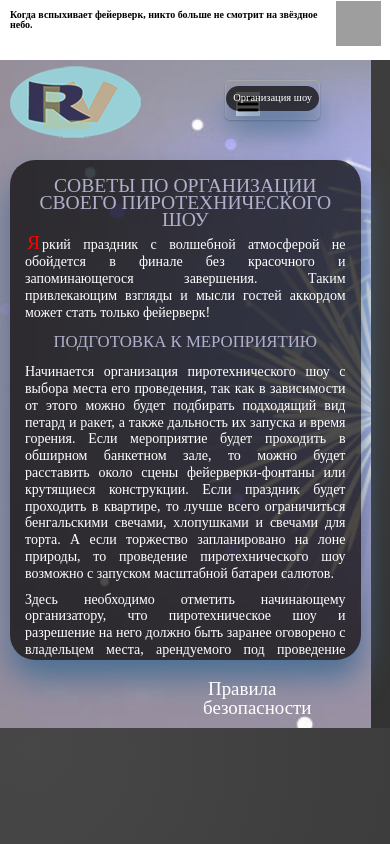
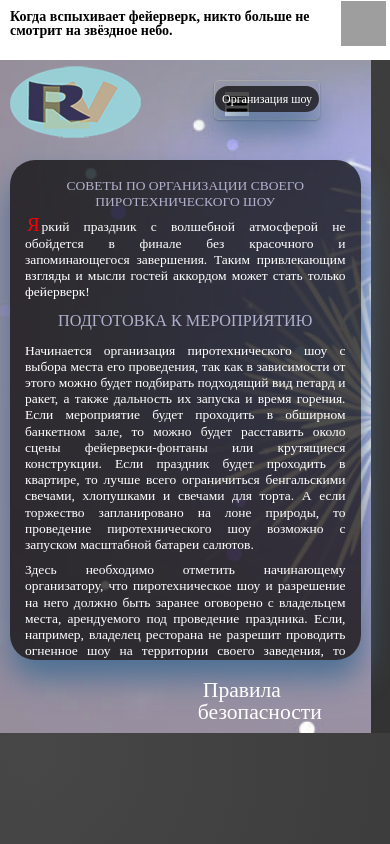
Before and after one commit to RuslanLit/FireWorcks, a plain HTML site: page work.html in a window 390 px wide. Drawn offline with Linux system fonts and the light colour scheme; grey boxes are pictures that could not be loaded.

Commit message:
Update flex.css

```diff
--- a/css/flex.css
+++ b/css/flex.css
@@ -69,7 +69,7 @@ body {
   }
 .nav {
     grid-area: b;
-   grid-column-start: 6;
+   grid-column-start: 3;
     margin-right:20px;
     padding-top: 25px;
   }
@@ -115,8 +115,12 @@ box-shadow: 1px 18px 31px #4b6f94;
 border-radius: 50px;
 box-shadow: 1px 18px 31px #4b6f94;
 }
-  .content-2 .nav, .content-1 .nav, .content .nav {
-    grid-column-start: 6;
+.content .nav {
+  grid-column-start: 5;
+   margin-left:90px;
+}
+  .content-2 .nav, .content-1 .nav {
+    grid-column-start: 4;
    margin-left:10px;
   }
   .content-2 article {
@@ -293,18 +297,21 @@ box-shadow: 1px 18px 31px #4b6f94;
   width: 100px;
   height: 90px;
 }
+h1 {
+  font-size:1em;
+}
 article,.bok {
+  font-size: 0.9em;
+}
+.sidedar .text, .sidedar-1 .text {
   font-size: 14px;
 }
-.sidedar .text, .sidedar-1 .text {
-  font-size: 10px;
-}
 .nav li, .button {
-    font-size: 0.7em;
+    font-size: 0.8em;
 }
 .sidedar  .img, .sidedar-1  .img{float: left;
-  height: 25px;
-      width: 25px;
+  height: 20px;
+      width: 20px;
       margin-right: 30px;
     }
 .button {
```
Lines whose indentation alone changed are shown as unchanged.
